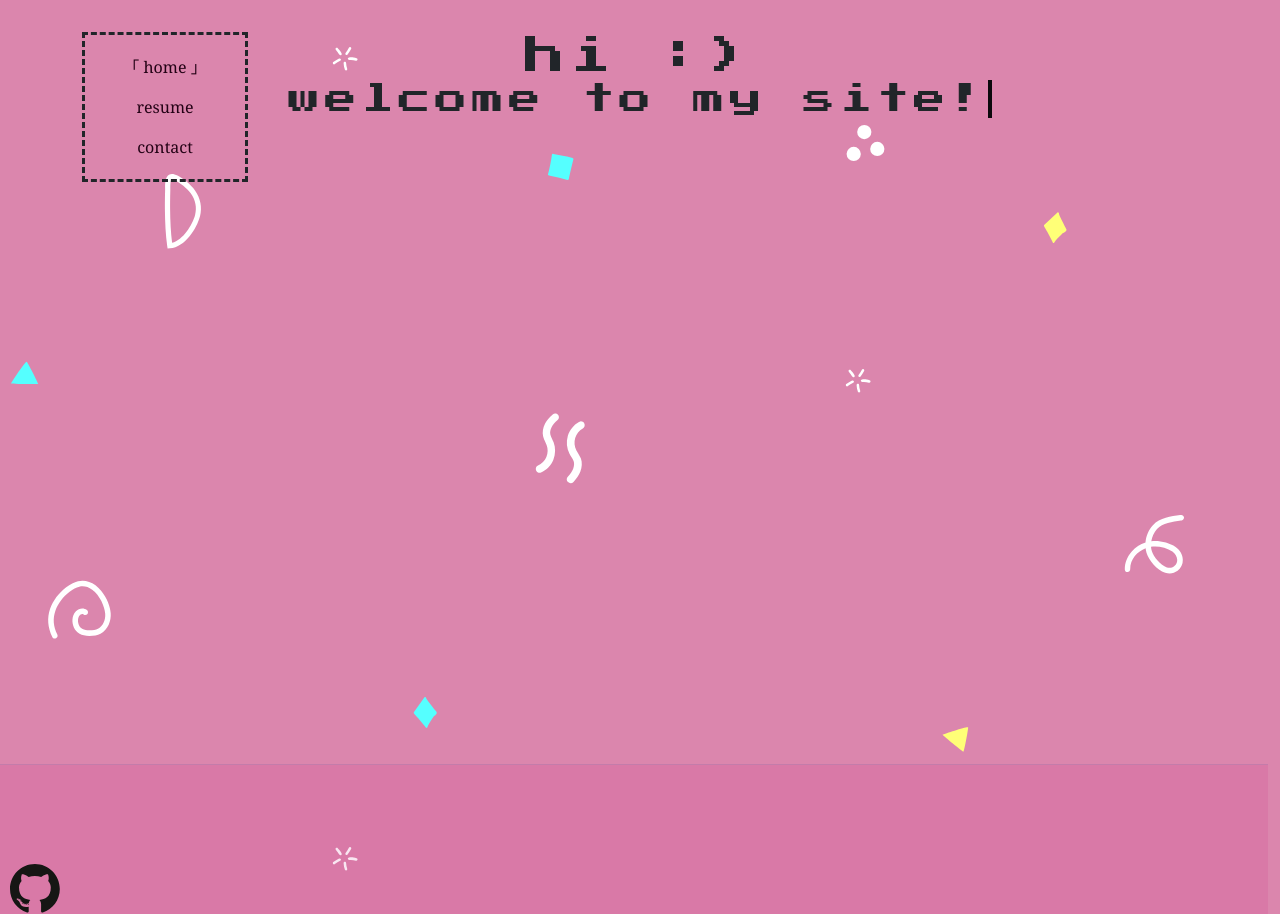
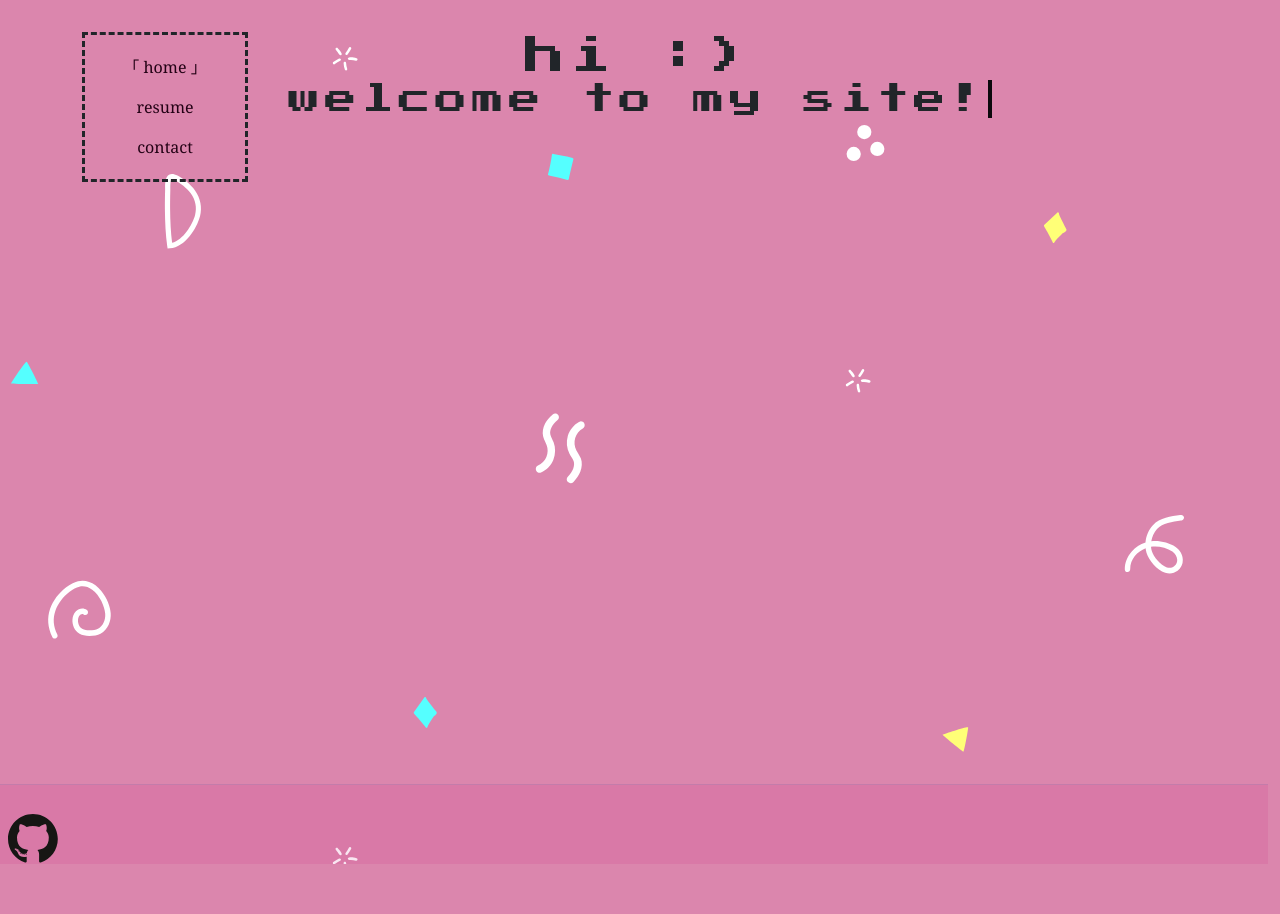
Before and after one commit to MadeehaKhan/Madeeha-Khan-Website, a React (Vite) app in the folder mksite.client/: page / in a window 1280 px wide. After the commit the page ends 864 px from the top, so only its background shows below. Built offline with nearby package versions, Linux system fonts and the light colour scheme.

Commit message:
"small fixes"

```diff
--- a/mksite.client/index.html
+++ b/mksite.client/index.html
@@ -5,7 +5,7 @@
     <meta name="format-detection" content="telephone=yes"/>
     <meta name="HandheldFriendly" content="true"/>
     <meta name="viewport" content="width=device-width, initial-scale=1.0"/>
-    <meta name="Madeeha Khan"/>
+    <meta name="madeeha khan"/>
     <link rel="icon" type="image/svg+xml" href="/logo.svg" />
 
     <link rel="preconnect" href="https://fonts.googleapis.com">
--- a/mksite.client/src/assets/BaseComponent.module.css
+++ b/mksite.client/src/assets/BaseComponent.module.css
@@ -7,13 +7,12 @@
 
 .body {
   min-height: 100vh;
-  margin-bottom: 50px;
   flex-direction: row;
 }
 
 .footer {
   position: absolute;
+  width: 100vw;
   bottom: 0;
-  width: 100vw;
   left: calc(-50vw + 50%);
 }
--- a/mksite.client/src/assets/ExperienceData.json
+++ b/mksite.client/src/assets/ExperienceData.json
@@ -33,7 +33,8 @@
         "itemizedDescription": [
           "Led the UI Team in implementing the private & public customer intake processes for Bank of Montreal on the cloud through AWS; Improved user engagement by 20%.",
           "Drove the migration of BMO's Customer Intake, overseeing project timelines, coordinating other developers, and tracking project progress using Agile methodologies"
-        ]
+        ],
+        "link": "https://www.bmo.com/online/debitcards/registration/#/terms"
       },
       {
         "id": 4,
@@ -57,8 +58,7 @@
         "itemizedDescription": [
           "Designed and implemented a tagging tool with Teams, enabling customers to efficiently tag items, organize items, and streamline content management processes; Achieved widespread adoption within the first week of launch.",
           "Enabled more efficient tracking of R&D activities by redesigning an internal workflow visualization tool, tracking completion status on items and sending reminders to relevant personnel."
-        ],
-        "link": "https://www.youtube.com/watch?v=9y5AchSAEJY"
+        ]
       },
       {
         "id": 6,
--- a/mksite.client/src/assets/Footer.module.css
+++ b/mksite.client/src/assets/Footer.module.css
@@ -4,7 +4,7 @@ div {
 }
 
 .footer {
-  height: 150px;
+  height: 5rem;
   background-color: rgba(194, 10, 114, 0.1);
   color: rgba(12, 9, 13, 0.628);
   justify-items: left;
@@ -14,7 +14,7 @@ div {
 
 .github {
   position: absolute;
-  padding-left: 10px;
+  padding-left: 0.5rem;
   bottom: 0;
   max-width: 150px;
 }
--- a/mksite.client/src/assets/ResumeFrame.module.css
+++ b/mksite.client/src/assets/ResumeFrame.module.css
@@ -85,9 +85,14 @@ a {
 }
 
 .competencyContainer {
+  flex-direction: row;
+  flex-wrap: wrap;
+}
+
+.competencyContainer div {
   max-width: 150px !important;
-  padding-bottom: 10px;
-  margin-bottom: 10px;
+  padding-bottom: 0.5rem;
+  margin-bottom: 0.5rem;
 }
 
 .competencyContainer img {
--- a/mksite.client/src/components/ResumeFrame.tsx
+++ b/mksite.client/src/components/ResumeFrame.tsx
@@ -160,7 +160,7 @@ export const ResumeFrame = (props: FrameProps) => {
               <Accordion.Header className={`${styles["accordionHeader"]}`}>
                 Core Competencies
               </Accordion.Header>
-              <Accordion.Body>
+              <Accordion.Body className={`${styles["competencyContainer"]}`}>
                 {experience.coreCompetencies && (
                   <CompetencyFrame
                     competencies={experience.coreCompetencies}
```
